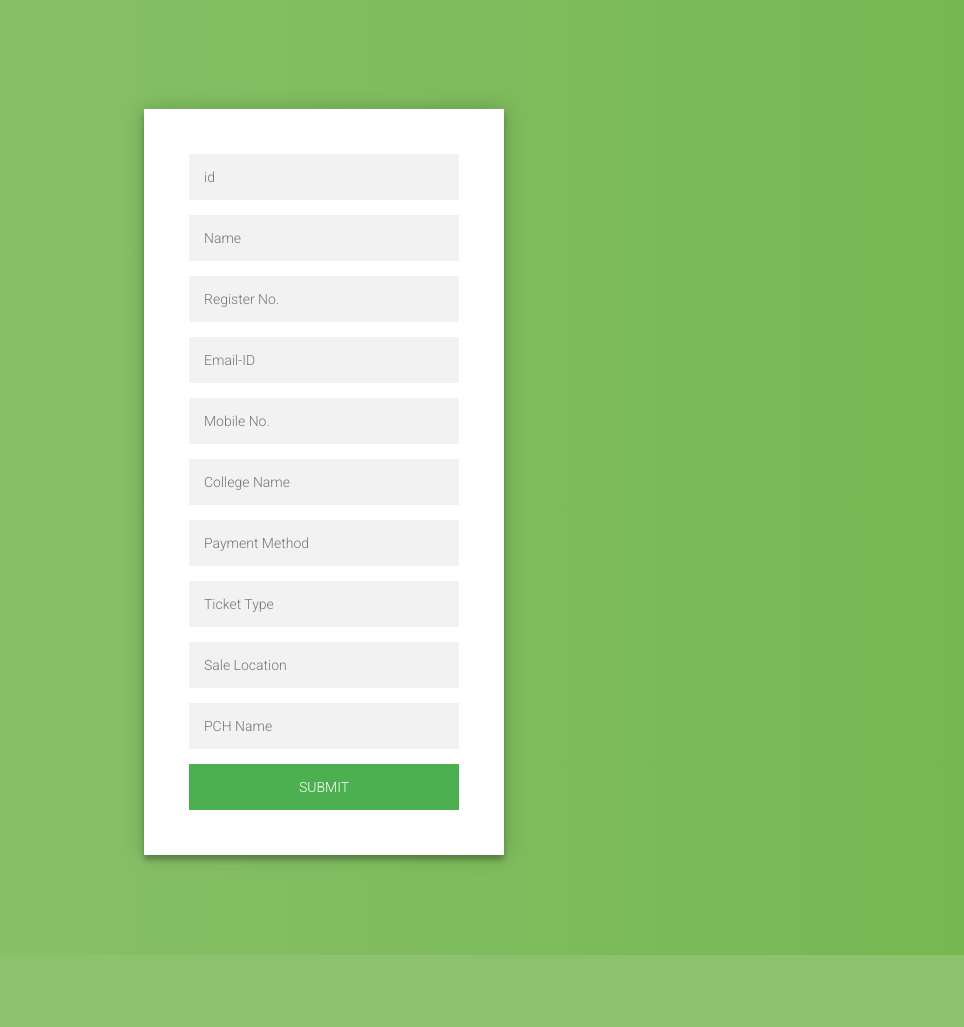
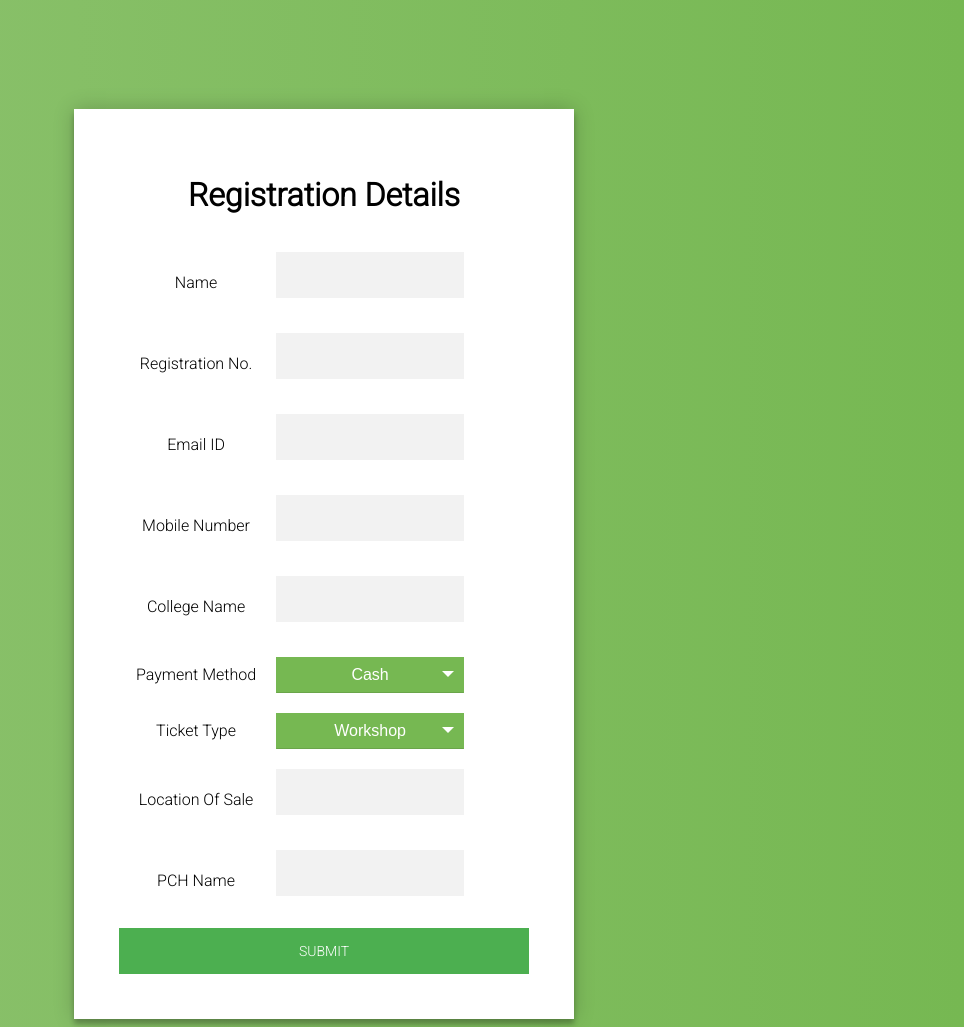
Before and after one commit to anmol-chawla/TicketingPrelim, a Flask app: template templates/form_sale.html in a window 1280 px wide. Shown: the whole page, without its empty margins (316-1280 px from the left). Before the commit the page ends 955 px from the top, so only its background shows below. Run offline with Flask 2, Linux system fonts and the light colour scheme; the template is opened without the code that fills it, so the values that code supplies are empty.

Commit message:
Update the layouts

```diff
--- a/static/css/login.css
+++ b/static/css/login.css
@@ -1,7 +1,7 @@
 @import url(https://fonts.googleapis.com/css?family=Roboto:300);
 
 .login-page {
-  width: 360px;
+  width: 500px;
   padding: 8% 0 0;
   margin: auto;
 }
@@ -9,8 +9,7 @@
   position: relative;
   z-index: 1;
   background: #FFFFFF;
-  max-width: 360px;
-  margin: 0 auto 100px;
+  max-width: 1000px;
   padding: 45px;
   text-align: center;
   box-shadow: 0 0 20px 0 rgba(0, 0, 0, 0.2), 0 5px 5px 0 rgba(0, 0, 0, 0.24);
@@ -98,3 +97,55 @@ body {
   -webkit-font-smoothing: antialiased;
   -moz-osx-font-smoothing: grayscale;
 }
+
+.custom-select {
+  position: relative;
+  font-family: Arial;
+}
+.custom-select select {
+  display: none; /*hide original SELECT element:*/
+}
+.select-selected {
+  background-color: #76b852;
+}
+/*style the arrow inside the select element:*/
+.select-selected:after {
+  position: absolute;
+  content: "";
+  top: 14px;
+  right: 10px;
+  width: 0;
+  height: 0;
+  border: 6px solid transparent;
+  border-color: #fff transparent transparent transparent;
+}
+/*point the arrow upwards when the select box is open (active):*/
+.select-selected.select-arrow-active:after {
+  border-color: transparent transparent #fff transparent;
+  top: 7px;
+}
+/*style the items (options), including the selected item:*/
+.select-items div,.select-selected {
+  color: #ffffff;
+  padding: 8px 16px;
+  border: 1px solid transparent;
+  border-color: transparent transparent rgba(0, 0, 0, 0.1) transparent;
+  cursor: pointer;
+  user-select: none;
+}
+/*style items (options):*/
+.select-items {
+  position: absolute;
+  background-color: #76b852;
+  top: 100%;
+  left: 0;
+  right: 0;
+  z-index: 99;
+}
+/*hide the items when the select box is closed:*/
+.select-hide {
+  display: none;
+}
+.select-items div:hover, .same-as-selected {
+  background-color: rgba(0, 0, 0, 0.1);
+}
--- a/templates/form_sale.html
+++ b/templates/form_sale.html
@@ -2,26 +2,145 @@
 <html>
 <head>
   <link rel="stylesheet" type="text/css" href="../static/css/login.css">
+  <style>
+/*the container must be positioned relative:*/
+</style>
 </head>
 <body>
+
   <div class="login-page">
-    <div class="form">
+    <div class="form" >
+    <h1>Registration Details</h1>
       <form class="sale-details" action="/api/enter" method="post">
-        <input type="text" name="id" placeholder="id"/>
-        <input type="text" name="name" placeholder="Name"/>
-        <input type="text" name="reg_no" placeholder="Register No."/>
-        <input type="text" name="mail_id" placeholder="Email-ID"/>
-	<input type="text" name="phone" placeholder="Mobile No."/>
-	<input type="text" name="college" placeholder="College Name"/>
-	<input type="text" name="pay_mode" placeholder="Payment Method"/>
-	<input type="text" name="Type" placeholder="Ticket Type"/>
-	<input type="text" name="location" placeholder="Sale Location"/>
-	<input type="text" name="pch" placeholder="PCH Name"/>
+      <table cellspacing="14" cellpadding="3">
+       <tr>
+       <td>Name</td>
+        <td><input type="text" name="name" /></td>
+        </tr>
+        <tr>
+        <td>Registration No.</td>
+        <td>
+        <input type="text" name="reg_no" />
+        </td>
+        </tr>
+        <tr>
+        <td>Email ID</td>
+        <td><input type="text" name="mail_id" /></td>
+        </tr>
+        <tr>
+        <td>Mobile Number</td>
+	<td><input type="text" name="phone" /></td>
+	</tr>
+	<tr>
+	<td>College Name</td>
+	<td><input type="text" name="college" /></td>
+	</tr>
+	<tr>
+	<td>Payment Method</td>
+	<td>
+	<div class="custom-select">
+	<select name="pay_mode">
+		<option>Cash</option>
+		<option>PayTM</option>
+		<option>Tez</option>
+		<option>Card</option>
+	</select></div></td>
+	</tr>
+	<tr>
+	<td>Ticket Type</td>
+	<td>
+	<div class="custom-select">
+	<select name="type">
+		<option>Workshop</option>
+		<option>Highlights</option>
+		<option>Proshow</option>
+	</select></div></td>
+	</tr>
+	<tr>
+	<td>Location Of Sale</td>
+	<td><input type="text" name="location" /></td>
+	</tr>
+	<tr>
+	<td>PCH Name</td>
+	<td><input type="text" name="pch" /></td>
+	</tr>
+
+        </table>
         <button>Submit</button>
       </form>
     </div>
   </div>
   <script src="https://ajax.googleapis.com/ajax/libs/jquery/3.3.1/jquery.min.js"></script>
   <script src="../static/js/login.js"></script>
+
+<script>
+var x, i, j, selElmnt, a, b, c;
+
+x = document.getElementsByClassName("custom-select");
+for (i = 0; i < x.length; i++) {
+  selElmnt = x[i].getElementsByTagName("select")[0];
+
+  a = document.createElement("DIV");
+  a.setAttribute("class", "select-selected");
+  a.innerHTML = selElmnt.options[selElmnt.selectedIndex].innerHTML;
+  x[i].appendChild(a);
+
+  b = document.createElement("DIV");
+  b.setAttribute("class", "select-items select-hide");
+  for (j = 0; j < selElmnt.length; j++) {
+
+    c = document.createElement("DIV");
+    c.innerHTML = selElmnt.options[j].innerHTML;
+    c.addEventListener("click", function(e) {
+
+        var y, i, k, s, h;
+        s = this.parentNode.parentNode.getElementsByTagName("select")[0];
+        h = this.parentNode.previousSibling;
+        for (i = 0; i < s.length; i++) {
+          if (s.options[i].innerHTML == this.innerHTML) {
+            s.selectedIndex = i;
+            h.innerHTML = this.innerHTML;
+            y = this.parentNode.getElementsByClassName("same-as-selected");
+            for (k = 0; k < y.length; k++) {
+              y[k].removeAttribute("class");
+            }
+            this.setAttribute("class", "same-as-selected");
+            break;
+          }
+        }
+        h.click();
+    });
+    b.appendChild(c);
+  }
+  x[i].appendChild(b);
+  a.addEventListener("click", function(e) {
+
+      e.stopPropagation();
+      closeAllSelect(this);
+      this.nextSibling.classList.toggle("select-hide");
+      this.classList.toggle("select-arrow-active");
+    });
+}
+function closeAllSelect(elmnt) {
+
+  var x, y, i, arrNo = [];
+  x = document.getElementsByClassName("select-items");
+  y = document.getElementsByClassName("select-selected");
+  for (i = 0; i < y.length; i++) {
+    if (elmnt == y[i]) {
+      arrNo.push(i)
+    } else {
+      y[i].classList.remove("select-arrow-active");
+    }
+  }
+  for (i = 0; i < x.length; i++) {
+    if (arrNo.indexOf(i)) {
+      x[i].classList.add("select-hide");
+    }
+  }
+}
+
+document.addEventListener("click", closeAllSelect);</script>
+
 </body>
 </html>
```
